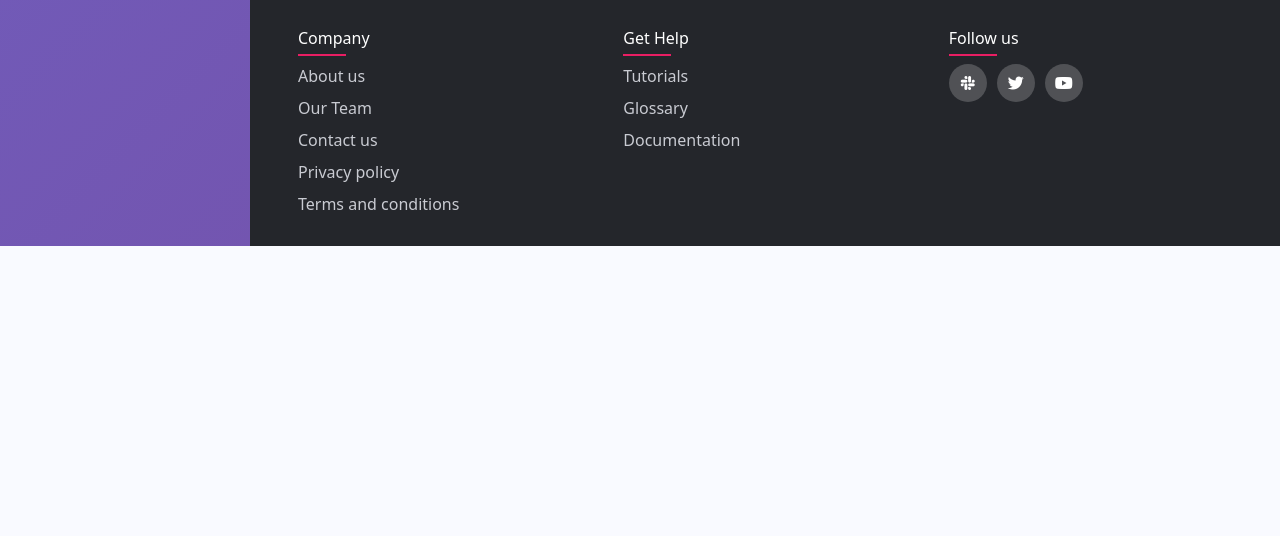
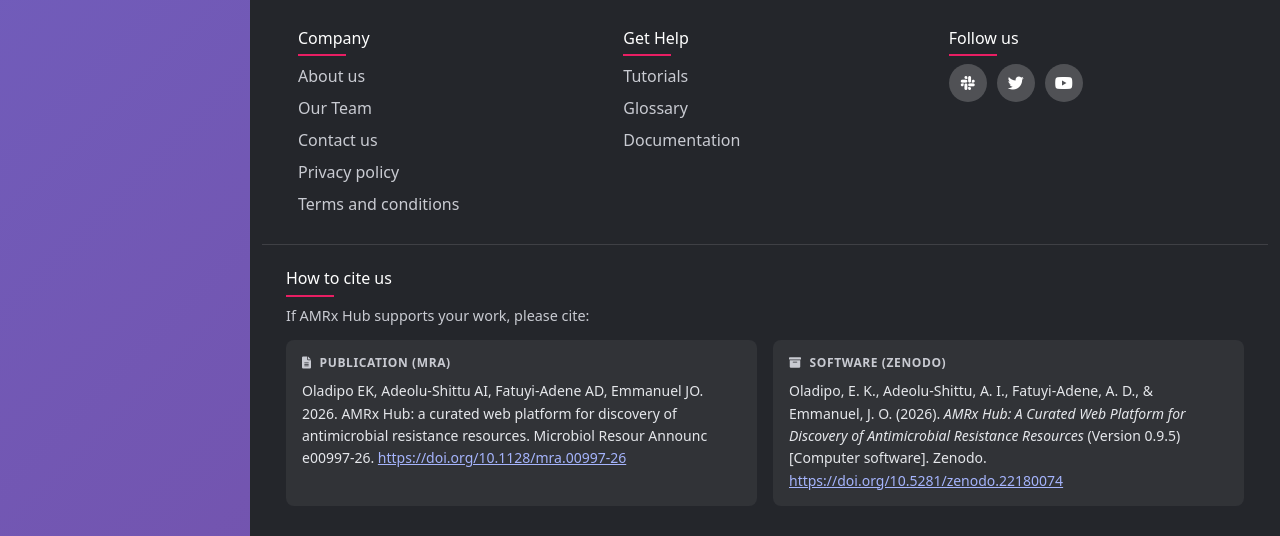
Before and after one commit to ender-ma/AMRxHub, a Django app: page /about/ in a window 1280 px wide. Shown: the part 3716-4252 px from the top of the page. Before the commit the page ends 3962 px from the top, so only its background shows below. Run offline with Django 5.2, Linux system fonts and the light colour scheme; data that the repository does not hold is empty; parts of the project's set-up code (start-up, migrations or seed data) failed here and were passed over.

Commit message:
Add AMRx Hub citation information
Documents the 2026 publication and Zenodo software release in the README, adds a styled citation section with DOI links to the site footer, and updates collaborator image assets.

```diff
--- a/main/static/main.css
+++ b/main/static/main.css
@@ -378,13 +378,15 @@ body {
     min-width: 200px;
 }
 
-.footer-col h4 {
+.footer-col h4,
+.footer-cite h4 {
     margin: 0 0 16px;
     font-size: 1rem;
     position: relative;
 }
 
-.footer-col h4::before {
+.footer-col h4::before,
+.footer-cite h4::before {
     content: "";
     position: absolute;
     left: 0;
@@ -435,6 +437,62 @@ body {
 .footer-col .social-links a:hover {
     background: #fff;
     color: #24262b;
+}
+
+.footer-cite {
+    max-width: 1200px;
+    margin: 28px auto 0;
+    padding: 24px 24px 0;
+    border-top: 1px solid rgba(255, 255, 255, 0.12);
+}
+
+.footer-cite-intro {
+    margin: 0 0 14px;
+    color: #c9cbd2;
+    font-size: 0.9rem;
+}
+
+.footer-cite-list {
+    list-style: none;
+    margin: 0;
+    padding: 0;
+    display: grid;
+    grid-template-columns: repeat(auto-fit, minmax(min(320px, 100%), 1fr));
+    gap: 16px;
+}
+
+.footer-cite-list li {
+    background: rgba(255, 255, 255, 0.06);
+    border-radius: var(--radius-1);
+    padding: 14px 16px;
+}
+
+.footer-cite-label {
+    display: flex;
+    align-items: center;
+    gap: 8px;
+    margin-bottom: 8px;
+    color: #c9cbd2;
+    font-size: 0.75rem;
+    font-weight: 600;
+    letter-spacing: 0.05em;
+    text-transform: uppercase;
+}
+
+.footer-cite-list p {
+    margin: 0;
+    color: #e5e7eb;
+    font-size: 0.875rem;
+    line-height: 1.6;
+}
+
+.footer-cite-list a {
+    color: #a5b4fc;
+    overflow-wrap: anywhere;
+}
+
+.footer-cite-list a:hover {
+    color: #fff;
 }
 
 /* ==========================================================================
@@ -579,6 +637,10 @@ body {
         justify-content: center;
     }
 
+    .footer-cite {
+        padding: 20px 14px 0;
+    }
+
     .content-card,
     .welcome-box {
         padding: 20px;
--- a/main/templates/main_layout.html
+++ b/main/templates/main_layout.html
@@ -341,6 +341,27 @@
                     </div>
                 </div>
             </div>
+
+            <section class="footer-cite" id="cite-us" aria-labelledby="cite-us-heading">
+                <h4 id="cite-us-heading">How to cite us</h4>
+                <p class="footer-cite-intro">If AMRx Hub supports your work, please cite:</p>
+                <ul class="footer-cite-list">
+                    <li>
+                        <span class="footer-cite-label"><i class="fas fa-file-alt"></i> Publication (MRA)</span>
+                        <p>
+                            Oladipo EK, Adeolu-Shittu AI, Fatuyi-Adene AD, Emmanuel JO. 2026. AMRx Hub: a curated web platform for discovery of antimicrobial resistance resources. Microbiol Resour Announc e00997-26.
+                            <a href="https://doi.org/10.1128/mra.00997-26" target="_blank" rel="noopener noreferrer">https://doi.org/10.1128/mra.00997-26</a>
+                        </p>
+                    </li>
+                    <li>
+                        <span class="footer-cite-label"><i class="fas fa-archive"></i> Software (Zenodo)</span>
+                        <p>
+                            Oladipo, E. K., Adeolu-Shittu, A. I., Fatuyi-Adene, A. D., &amp; Emmanuel, J. O. (2026). <em>AMRx Hub: A Curated Web Platform for Discovery of Antimicrobial Resistance Resources</em> (Version 0.9.5) [Computer software]. Zenodo.
+                            <a href="https://doi.org/10.5281/zenodo.22180074" target="_blank" rel="noopener noreferrer">https://doi.org/10.5281/zenodo.22180074</a>
+                        </p>
+                    </li>
+                </ul>
+            </section>
         </div>
     </footer>
 
```
Also changed, not shown: README.md, main/static/img/collaborators/profile2.jpg, main/static/img/collaborators/profile4.jpg (deleted), main/static/img/collaborators/profile6.jpg (deleted), main/static/img/collaborators/profile7.jpg (deleted).
